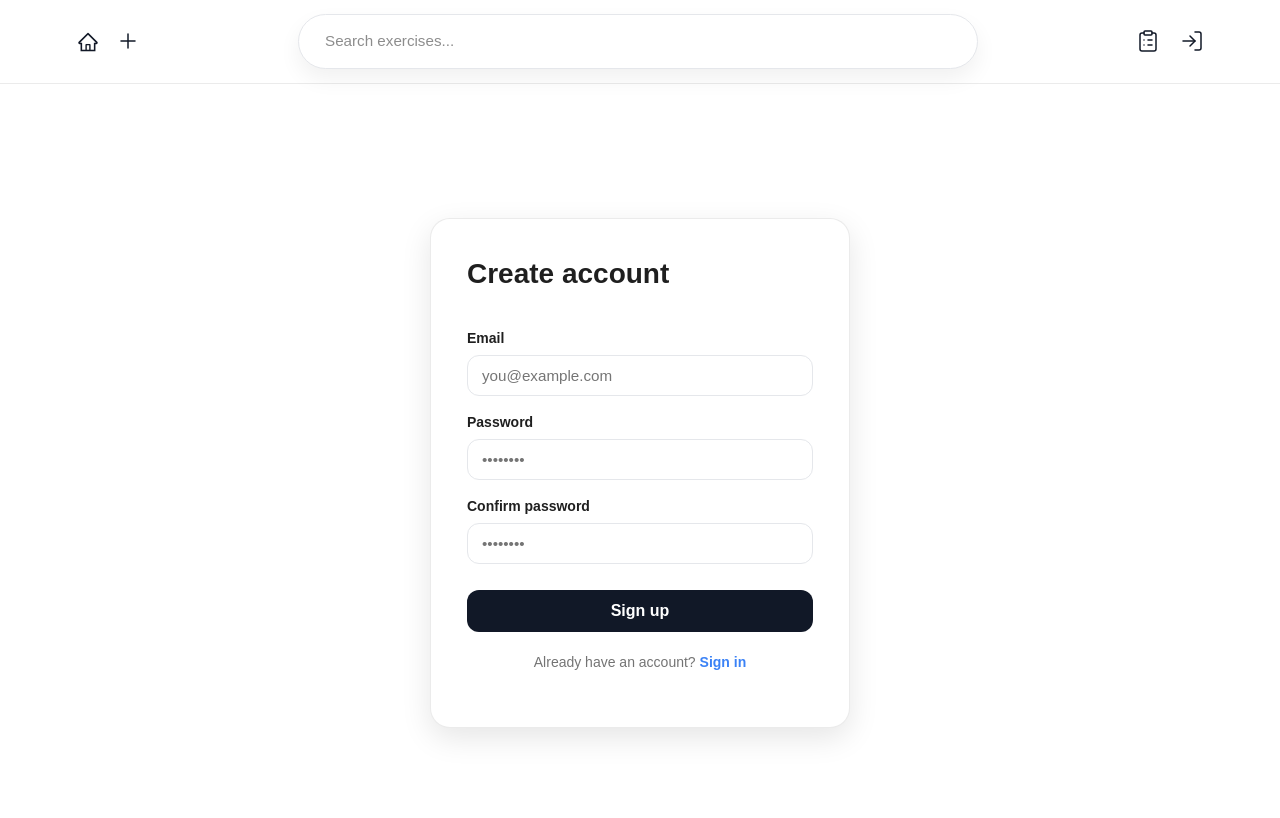
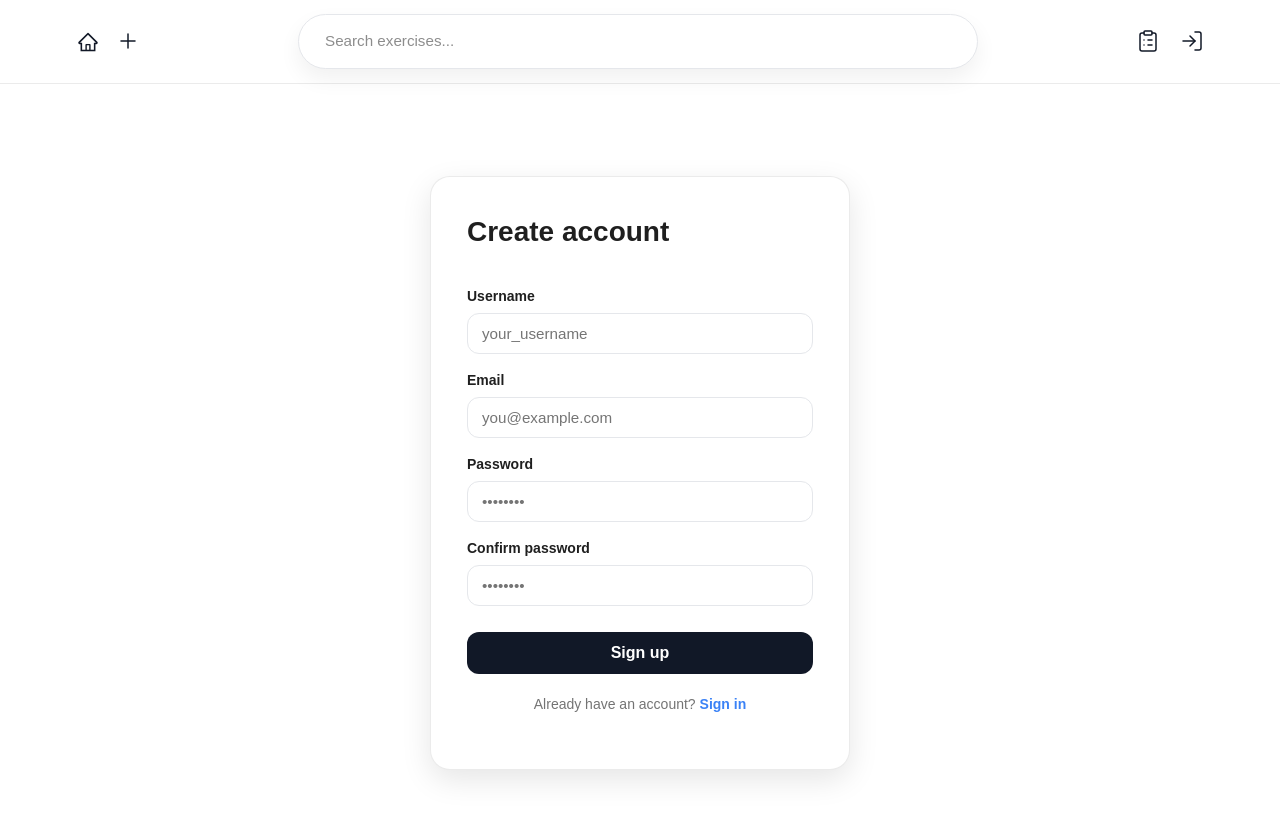
Before and after one commit to amy-pang/ExerVault, a React (Vite) app: page /sign-up in a window 1280 px wide. Shown: the top 818 px of the page. Built offline with nearby package versions, Linux system fonts and the light colour scheme.

Commit message:
connected sign up and sign in to supabase

```diff
--- a/src/pages/SignUpPage.tsx
+++ b/src/pages/SignUpPage.tsx
@@ -4,6 +4,7 @@ import { supabase } from "../supabaseClient";
 import styles from "./SignInPage.module.css";
 
 export default function SignUpPage() {
+  const [username, setUsername] = useState("");
   const [email, setEmail] = useState("");
   const [password, setPassword] = useState("");
   const [confirm, setConfirm] = useState("");
@@ -22,12 +23,28 @@ export default function SignUpPage() {
 
     setLoading(true);
 
-    const { error } = await supabase.auth.signUp({ email, password });
+    const { data, error: signUpError } = await supabase.auth.signUp({
+      email,
+      password,
+      options: { data: { username } },
+    });
+
+    if (signUpError) {
+      setError(signUpError.message);
+      setLoading(false);
+      return;
+    }
+
+    // Update the username in public.users (created by the DB trigger)
+    const { error: updateError } = await supabase
+      .from("users")
+      .update({ username })
+      .eq("id", data.user!.id);
 
     setLoading(false);
 
-    if (error) {
-      setError(error.message);
+    if (updateError) {
+      setError(updateError.message);
     } else {
       navigate("/sign-in");
     }
@@ -39,6 +56,20 @@ export default function SignUpPage() {
         <h1 className={styles.title}>Create account</h1>
 
         <form className={styles.form} onSubmit={handleSubmit}>
+          <label className={styles.label} htmlFor="username">
+            Username
+          </label>
+          <input
+            id="username"
+            className={styles.input}
+            type="text"
+            placeholder="your_username"
+            value={username}
+            onChange={(e) => setUsername(e.target.value)}
+            required
+            autoComplete="username"
+          />
+
           <label className={styles.label} htmlFor="email">
             Email
           </label>
```
